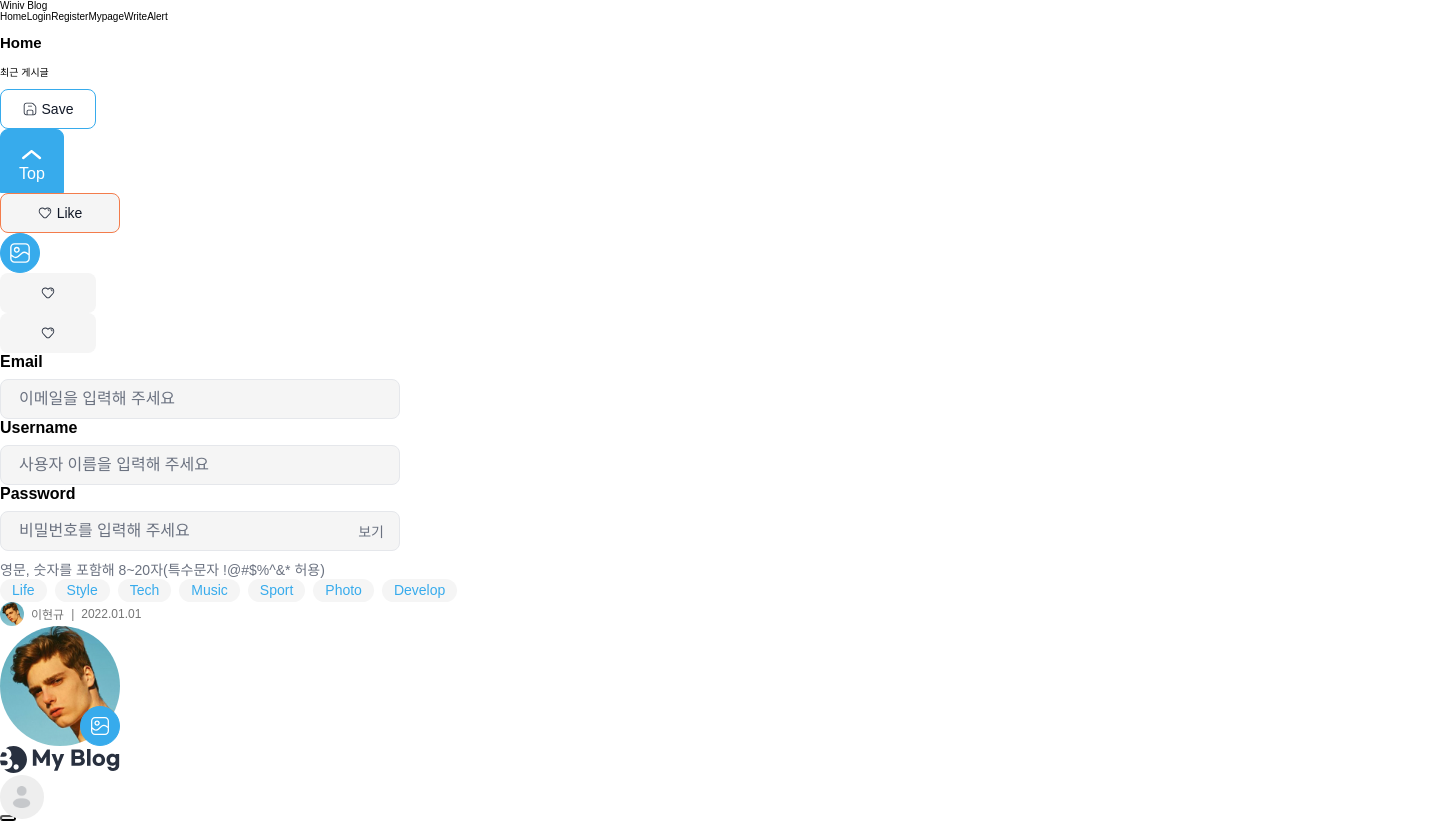
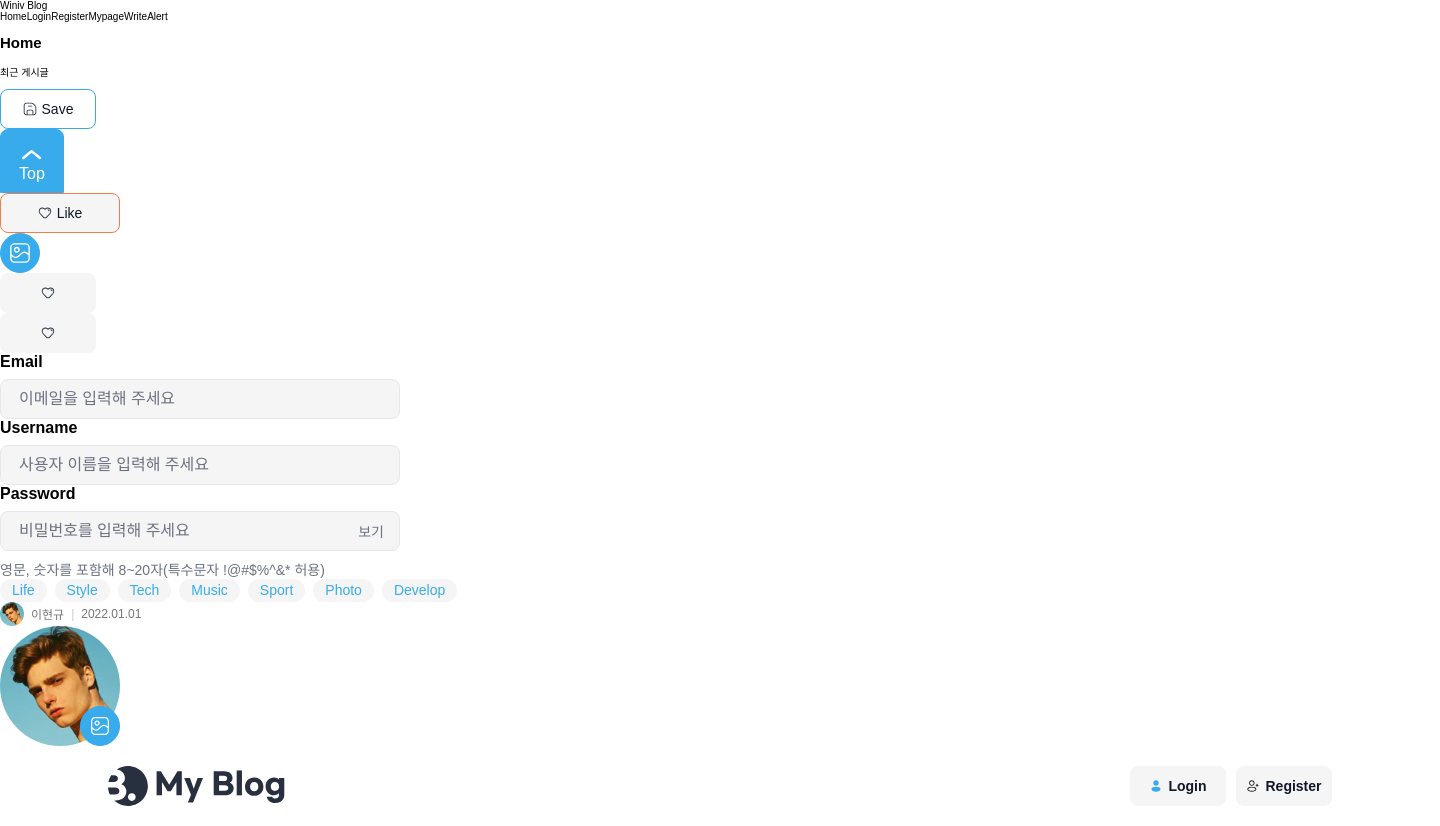
Before and after one commit to lhk0721/wenivBlog, a React (Vite) app in the folder app/: page / in a window 1280 px wide. Shown: the whole page, 1440 px wide, since content can reach past the window. Built offline with nearby package versions, Linux system fonts and the light colour scheme; a web font is replaced by a local one.

Commit message:
Header 컴포넌트 구현

```diff
--- a/app/src/App.jsx
+++ b/app/src/App.jsx
@@ -130,7 +130,7 @@ function App() {
             />
 
             <Header
-                isLoggedIn={true}
+                isLoggedIn={false}
             />
 
         </BrowserRouter>
--- a/app/src/assets/styles/variables.css
+++ b/app/src/assets/styles/variables.css
@@ -4,6 +4,7 @@
     --color-text-secondary: #6b7280;
     --color-text-tertiary: rgba(102, 102, 102, 1);
     --color-text-quaternary: rgba(118, 118, 118, 1);
+    --color-text-muted: rgba(204, 204, 204, 1);
     --color-text-inverse: #ffffff;
 
     --color-bg-canvas: #ffffff;
--- a/app/src/components/buttons/Button.jsx
+++ b/app/src/components/buttons/Button.jsx
@@ -10,6 +10,7 @@ import { useEffect, useState } from 'react'
  * @property {string} [activeIcon] 눌림 상태 아이콘 이미지 경로
  * @property {number|string} [iconWidth] 아이콘 너비 (예: 16, '2rem')
  * @property {number|string} [iconHeight] 아이콘 높이 (미지정 시 iconWidth 사용)
+ * @property {boolean} [bold=false] 버튼 텍스트 Bold 여부
  * @property {() => void} [onClick] 클릭 핸들러
  * @property {string} [className] 추가 클래스 이름
  */
@@ -27,6 +28,7 @@ export default function Button({
     activeIcon,
     iconWidth,
     iconHeight,
+    bold = false,
     onClick,
     className = ''
 }) {
@@ -61,7 +63,7 @@ export default function Button({
     return(
         <button
             onClick={onClick}
-            className={`${styles.base} ${styles[variant]} ${styles[size]} ${className}`}
+            className={`${styles.base} ${styles[variant]} ${styles[size]} ${bold ? styles.bold : ''} ${className}`}
             onMouseDown={() => setIsPressed(true)}
             onMouseUp={() => setIsPressed(false)}
             onTouchStart={() => setIsPressed(true)}
--- a/app/src/components/buttons/Button.module.css
+++ b/app/src/components/buttons/Button.module.css
@@ -27,8 +27,6 @@
     background-color: var(--color-bg-subtle);
 }
 
-
-
 .top{
     flex-direction: column;
     justify-content: flex-end;
@@ -42,10 +40,15 @@
     font-size: var(--font-size-md);
 }
 
-
 .round{
     border: solid 1px var(--color-action-primary);
     border-radius: var(--radius-full);
+    background-color: var(--color-action-primary);
+    color: var(--color-text-inverse);
+}
+
+.solid{
+    border: solid 1px var(--color-action-primary);
     background-color: var(--color-action-primary);
     color: var(--color-text-inverse);
 }
@@ -79,6 +82,11 @@
 .top{
     width: 6.4rem;
     height: 6.4rem;
+}
+
+/* font-weight */
+.bold{
+    font-weight: var(--font-weight-bold);
 }
 
 /* icon */
--- a/app/src/components/header/Header.jsx
+++ b/app/src/components/header/Header.jsx
@@ -2,6 +2,11 @@ import Styles from './Header.module.css'
 import Logo from '../../assets/icons/Logo.svg'
 import Profile from '../Profile/Profile'
 import Button from '../buttons/Button'
+import iconModify from '../../assets/icons/icon-modify-white.svg'
+import iconLogout from '../../assets/icons/icon-logout.svg'
+import iconLogin from '../../assets/icons/icon-login.svg'
+import iconRegister from '../../assets/icons/icon-register.svg'
+
 
 export default function Header({isLoggedIn}){
     return(
@@ -15,9 +20,45 @@ export default function Header({isLoggedIn}){
                 {isLoggedIn&&<Profile size='sm'/>} {/*prop*/}
                 {isLoggedIn&&
                     <Button
-
+                        variant='solid'
+                        size='md'
+                        iconHeight='1.6rem'
+                        icon={iconModify}
+                        text='Write'
+                        bold={true}
                     />
                 }
+                {isLoggedIn&&
+                    <Button
+                        variant='subtle-primary'
+                        size='md'
+                        iconHeight='1.6rem'
+                        icon={iconLogout}
+                        text='Logout'
+                        bold={true}
+                    />
+                }
+                {!isLoggedIn&&
+                    <Button
+                        variant='subtle-primary'
+                        size='md'
+                        iconHeight='1.6rem'
+                        icon={iconLogin}
+                        text='Login'
+                        bold={true}
+                    />
+                }
+                {!isLoggedIn&&
+                    <Button
+                        variant='subtle-primary'
+                        size='md'
+                        iconHeight='1.6rem'
+                        icon={iconRegister}
+                        text='Register'
+                        bold={true}
+                    />
+                }
+
             </div>
         </header>
     )
--- a/app/src/components/header/Header.module.css
+++ b/app/src/components/header/Header.module.css
@@ -0,0 +1,14 @@
+.header{
+    display: flex;
+    justify-content: space-between;
+    width: 144rem;
+    height: 8rem;
+    padding: 2rem 10.8rem;
+}
+
+
+.headerActions{
+    display: flex;
+    justify-content: center;
+    gap: 1rem;
+}
```
Also changed, not shown: 1 other file (tests, documents, lock files or other folders).
